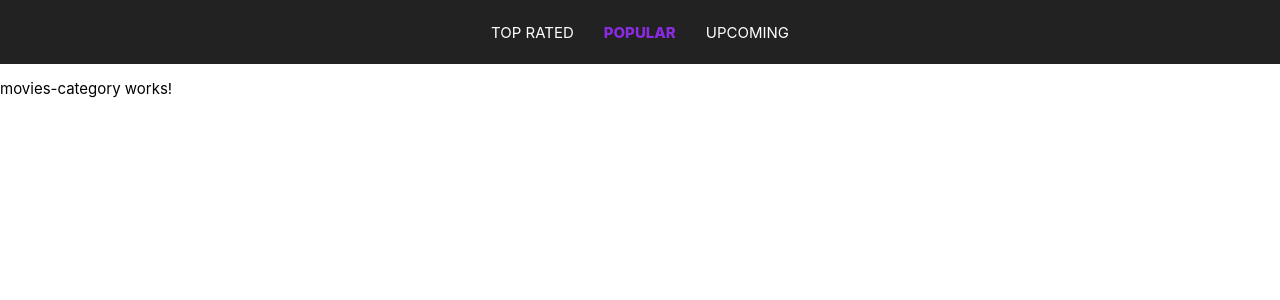
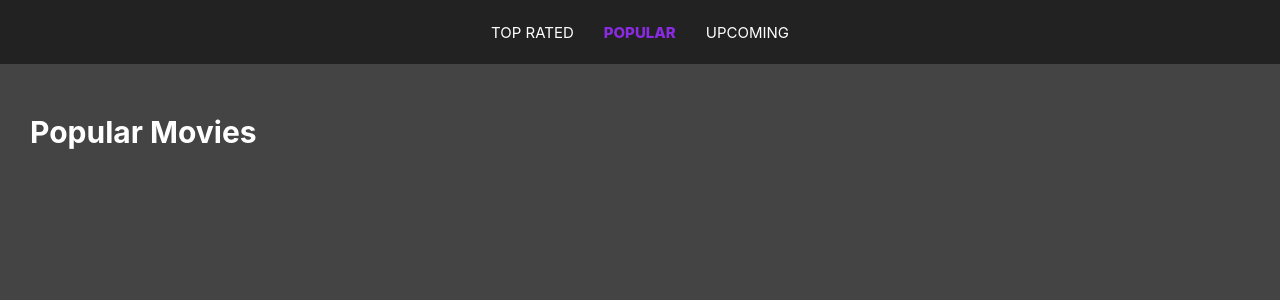
Before and after one commit to GeeksHubsAcademy/angular-movies-alicante, an Angular app: page /movies/popular in a window 1280 px wide. Shown: the top 300 px of the page. Built offline with nearby package versions, Linux system fonts and the light colour scheme.

Commit message:
category parameter subscribed

```diff
--- a/src/app/app-routing.module.ts
+++ b/src/app/app-routing.module.ts
@@ -11,4 +11,4 @@
   imports: [RouterModule.forRoot(routes)],
   exports: [RouterModule]
 })
-export class AppRoutingModule { }
+export class AppRoutingModule {}
--- a/src/app/app.component.html
+++ b/src/app/app.component.html
@@ -1,2 +1,4 @@
-<app-navigation></app-navigation>
-<router-outlet></router-outlet>
+<div class="container">
+  <app-navigation></app-navigation>
+  <router-outlet></router-outlet>
+</div>
--- a/src/app/app.component.scss
+++ b/src/app/app.component.scss
@@ -0,0 +1,8 @@
+
+// layout
+
+.container {
+  min-height: 100vh;
+  background: #444;
+
+}
--- a/src/app/movies-category/movies-category.component.html
+++ b/src/app/movies-category/movies-category.component.html
@@ -1,3 +1,5 @@
-<p>
-  movies-category works!
-</p>
+<div class="movies-category">
+  <h1>
+     {{category}} movies
+  </h1>
+</div>
--- a/src/app/movies-category/movies-category.component.scss
+++ b/src/app/movies-category/movies-category.component.scss
@@ -0,0 +1,8 @@
+
+.movies-category {
+ color:white;
+ padding: 2em;
+ h1 {
+   text-transform: capitalize;
+ }
+}
--- a/src/app/movies-category/movies-category.component.ts
+++ b/src/app/movies-category/movies-category.component.ts
@@ -1,15 +1,18 @@
 import { Component, OnInit } from '@angular/core';
+import { ActivatedRoute } from '@angular/router';
 
 @Component({
   selector: 'app-movies-category',
   templateUrl: './movies-category.component.html',
-  styleUrls: ['./movies-category.component.scss']
+  styleUrls: ['./movies-category.component.scss'],
 })
 export class MoviesCategoryComponent implements OnInit {
-
-  constructor() { }
+  category: string;
+  constructor(private route: ActivatedRoute) {}
 
   ngOnInit() {
+    this.route.params.subscribe(params => {
+      this.category = params.category.replace('_',' ');
+    });
   }
-
 }
```
